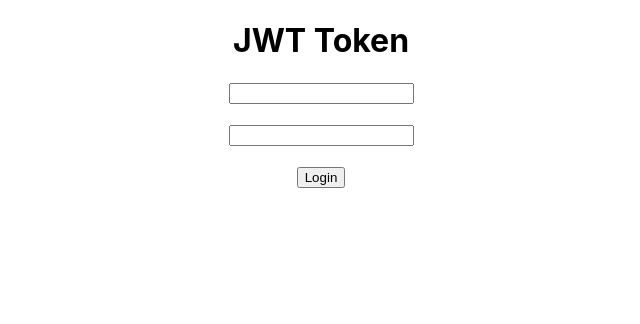
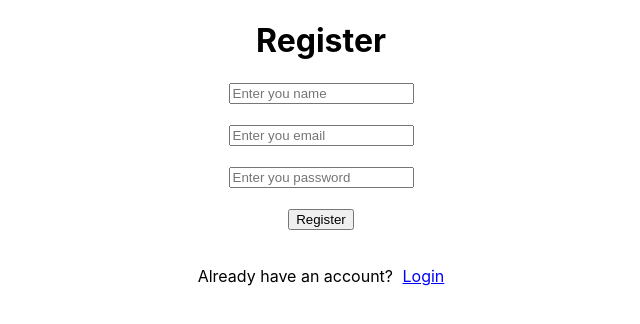
Before and after one commit to shivanichar/JWT-Authentication-System, a React (Create React App) app: page / in a window 1280 px wide. Shown: the top 324 px of the page, without its empty margins (319-959 px from the left). Built offline with nearby package versions, Linux system fonts and the light colour scheme.

Commit message:
Register page + Register/Login Toggle

```diff
--- a/src/App.js
+++ b/src/App.js
@@ -8,8 +8,9 @@ function App() {
   const [email,setEmail] = useState('')
   const [password, setPassword] = useState('')
   const [token, setToken] = useState(localStorage.getItem("token") || "")
-  const [profile, setProfile] = useState(null)
   const [data, setData] = useState(null)
+  const [isRegister, setIsRegister] = useState(true)
+  const [name, setName] = useState('')
 
   const API_URL = "http://localhost:3005"
 
@@ -32,6 +33,35 @@ function App() {
     }
     return result;
   }
+
+  const registerMethod = async () => {
+    const response = await fetch(`${API_URL}/register`, {
+      method: "POST",
+      headers: {
+        "Content-Type": "application/json"
+      },
+      body: JSON.stringify({
+        name,
+        email,
+        password
+      })
+    })
+
+    const result = await response.json();
+    if(!response.ok){
+      alert(result.message);
+      return;
+    }
+
+    // alert(result.message)
+
+    setName("");
+    setEmail("");
+    setPassword("");
+    setIsRegister(false);
+    console.log(isRegister)
+  }
+
 
   const loginMethod = async () => {
     const response = await fetch(`${API_URL}/login`, {
@@ -57,6 +87,7 @@ function App() {
     localStorage.setItem("token",result.token)
     setEmail("")
     setPassword("")
+    setIsRegister(false)
   }
 
   const getProfile = async () => {
@@ -96,20 +127,59 @@ function App() {
     localStorage.removeItem("token");
     setToken("");
     setData(null);
+    setName("");
+    setEmail("");
+    setPassword("");
+    setIsRegister(false);
   }
 
   return (
     <div className="App">
-      <h1>JWT Token</h1>
+      <h1>{isRegister ? "Register" : "Login"}</h1>
       <div>
         {
           !token ?
           <>
-            <input type='text' value = {email} onChange={(event) => {setEmail(event.target.value)}}/>
+            {
+              isRegister &&
+              <>
+                <input type='text' value={name} placeholder='Enter you name' onChange={(event) => {setName(event.target.value)}} />
+                <br></br><br></br>
+              </>
+            }
+            <input type='text' value = {email} placeholder='Enter you email' onChange={(event) => {setEmail(event.target.value)}}/>
             <br></br><br></br>
-            <input type='text' value = {password} onChange={(event) => {setPassword(event.target.value)}}/>
+            <input type='password' value = {password} placeholder='Enter you password' onChange={(event) => {setPassword(event.target.value)}}/>
             <br></br><br></br>
-            <button onClick={loginMethod}>Login</button>
+            {isRegister ?
+              <button onClick={registerMethod}>Register</button>
+              :
+              <button onClick={loginMethod}>Login</button>
+            }
+
+            <br></br><br></br>
+
+            <p>{
+              isRegister ? 'Already have an account? ' : "Don't have an Account ?"
+              }
+              <span
+                style={{
+                  color: "blue",
+                  cursor: "pointer",
+                  marginLeft: "5px",
+                  textDecoration: "underline"
+                }}
+                onClick={()=>{
+                  setIsRegister(!isRegister)
+                  setName("")
+                  setEmail("")
+                  setPassword("")
+                }}
+              >
+                {isRegister ? "Login" : "Register"}
+              </span>
+            </p>
+
           </>
           :
           <>
```
Also changed, not shown: 1 other file (tests, documents, lock files or other folders).
